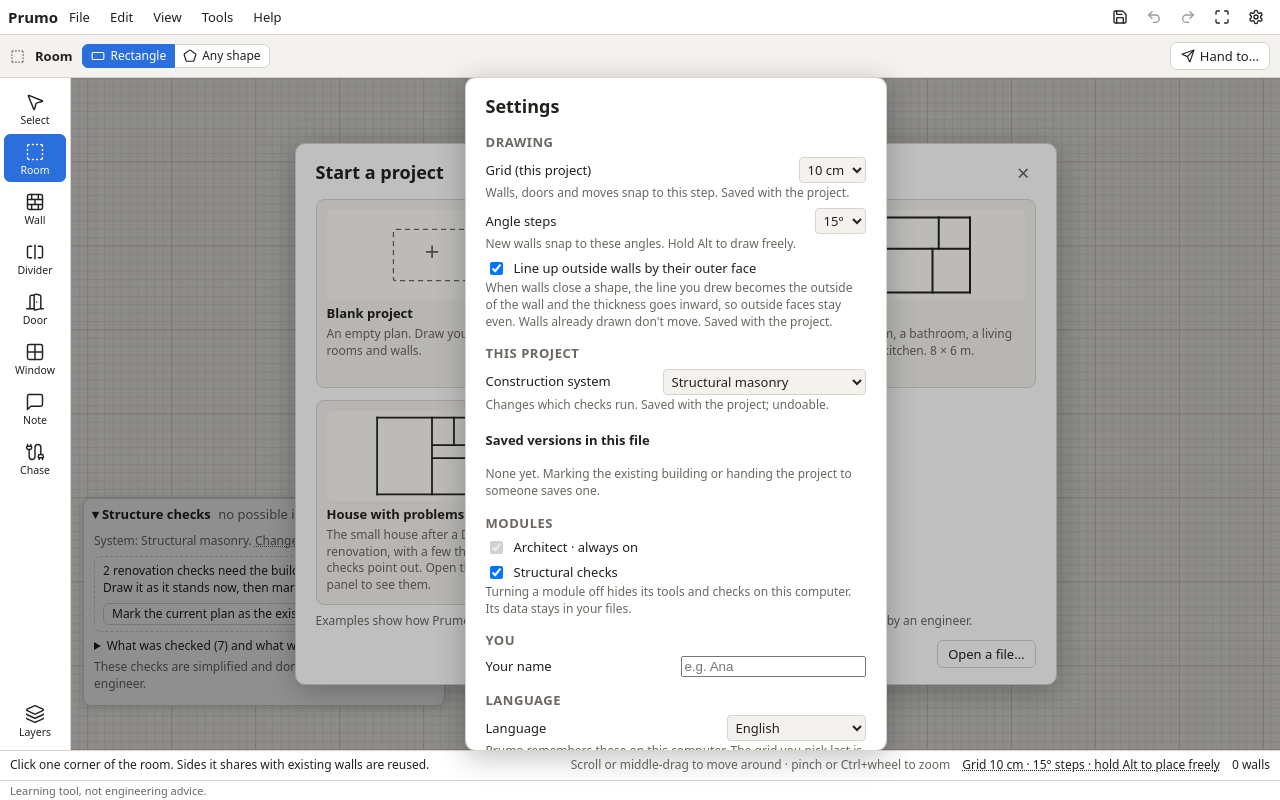
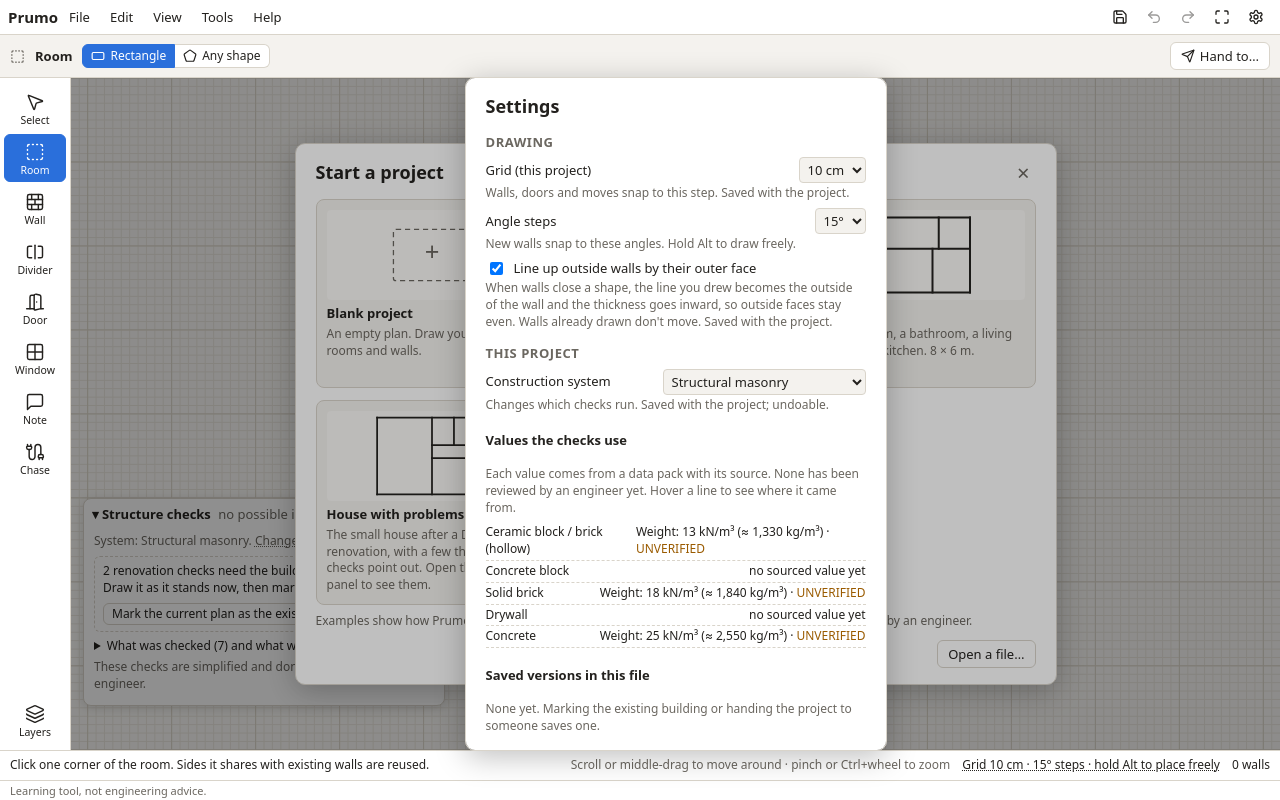
Before and after one commit to prnleg/prumo, a Vue app in the folder apps/desktop/: page / in a window 1280 px wide. Both pictures are taken after a click on the button 1256 px from the left and 17 px from the top of the page. Built offline with nearby package versions, Linux system fonts and the light colour scheme.

Commit message:
Pesos dos materiais no pacote do Brasil

```diff
--- a/apps/desktop/src/App.vue
+++ b/apps/desktop/src/App.vue
@@ -94,6 +94,9 @@ import {
   aboveOf,
   joistDirection,
   setAbove,
+  STRUCTURAL,
+  materialTable,
+  structuralPacks,
   setWallMaterial,
   type WallMaterial,
   type Above,
@@ -145,7 +148,7 @@ import TourBubble, { type TourStep } from "./TourBubble.vue";
 import { EXAMPLES, type Example } from "./examples";
 import { platform } from "./platform";
 import { PREFS_FILE, parsePrefs, serializePrefs, type LoadedPrefs } from "./prefs";
-import { paramText } from "./structural-ui";
+import { paramText, unitWeightText } from "./structural-ui";
 import { CRASH_LOG_FILE, appendEntry, issueUrl, makeEntry, osName, type CrashEntry } from "./crashlog";
 import { AUTOSAVE_MS, type RecoveryEntry } from "./recovery";
 import { Session, type Outcome } from "./session";
@@ -619,6 +622,17 @@ const panelRooms = computed(() =>
     joists: r.joists,
   })),
 );
+// --- data packs (ADR-049): bundled with the Structural module; values shown with their source ---------
+const packs = structuralPacks();
+const packValues = computed(() =>
+  materialTable(packs, project.value).map((r) => {
+    const label = t(`material.${r.material}`);
+    if (!r.unitWeight) return { key: r.material, label, text: null, review: "", from: "" };
+    const w = unitWeightText(r.unitWeight, locale.value, packs.name(STRUCTURAL, r.unitWeight.pack, locale.value));
+    return { key: r.material, label, ...w };
+  }),
+);
+
 // --- floors (ADR-048) ------------------------------------------------------------------------------
 /** Generated names follow the floor's place from the bottom: Ground floor, Floor 1, Floor 2… */
 function floorName(p: Project, id: string): string {
@@ -1716,6 +1730,21 @@ if (demo === "floors" || demo === "add-floor") {
       setTimeout(fitAll, 0);
     });
 }
+if (demo === "materials" || demo === "values") {
+  const ex = EXAMPLES.find((e) => e.id === "house");
+  if (ex)
+    void startExample(ex).then(() => {
+      if (demo === "values") showSettings.value = true;
+      const w = Object.values(history.current.elements).find((e): e is Wall => e.type === "wall");
+      if (w) {
+        setMaterial(w.id, "ceramic-block");
+        setTool("select");
+        selectTool.selection = [w.id];
+      }
+      sync();
+      setTimeout(fitAll, 0);
+    });
+}
 if (demo === "above") {
   const ex = EXAMPLES.find((e) => e.id === "house");
   if (ex)
@@ -2112,6 +2141,7 @@ onBeforeUnmount(() => window.removeEventListener("keydown", onKey));
         <PropertiesPanel
           v-if="tool === 'select'"
           v-model:keep-original="keepOriginal"
+          :packs="structuralOn ? packs : null"
           :project="project"
           :selection="selection"
           :locale="locale"
@@ -2210,6 +2240,7 @@ onBeforeUnmount(() => window.removeEventListener("keydown", onKey));
           :outside-faces="project.settings.outsideFaces === true"
           :system="constructionSystem(project)"
           :structural="structuralOn"
+          :values="packValues"
           :name="myName"
           :versions="snapshots.map((v) => ({ ...v, inUse: v.id === project.settings.baseline }))"
           :versions-size="(void tick, void fileTick, session.snapshotsSize())"
--- a/apps/desktop/src/PropertiesPanel.vue
+++ b/apps/desktop/src/PropertiesPanel.vue
@@ -13,12 +13,15 @@ import {
   type Note,
   type Opening,
   type Project,
+  type PackSet,
   type Wall,
 } from "@prumo/core";
 import { FINISHES, ROOM_PREFIX, ROOM_TYPES, architectData, roomTypeKey } from "@prumo/module-architect";
 import {
   ABOVE,
+  STRUCTURAL,
   WALL_MATERIALS,
+  unitWeight,
   wallMaterial,
   type WallMaterial,
   ROLE_ORIGINS,
@@ -38,7 +41,7 @@ import {
 } from "@prumo/module-structural";
 import { computed, ref } from "vue";
 import { formatArea, formatCm, formatLength, parseNumber, translate, type Locale, type Params } from "./i18n";
-import { paramText } from "./structural-ui";
+import { paramText, unitWeightText } from "./structural-ui";
 
 const props = defineProps<{
   project: Project;
@@ -56,6 +59,8 @@ const props = defineProps<{
   }[];
   /** What each side of the selected wall faces ("Sala", "outside"). */
   wallSides?: { left: string; right: string } | null;
+  /** Installed data packs (ADR-049): material values shown with their source. */
+  packs?: PackSet | null;
   /** The project's construction system when the Structural module is on; null = module off. */
   structural?: ConstructionSystem | null;
 }>();
@@ -86,6 +91,11 @@ const room = computed(() => {
   const id = props.selection.length === 1 ? (props.selection[0] ?? "") : "";
   return id.startsWith(ROOM_PREFIX) ? (props.rooms.find((r) => r.key === id.slice(ROOM_PREFIX.length)) ?? null) : null;
 });
+function weightOf(w: Wall) {
+  const m = wallMaterial(w);
+  const v = m && props.packs ? unitWeight(props.packs, props.project, m) : null;
+  return v && props.packs ? unitWeightText(v, props.locale, props.packs.name(STRUCTURAL, v.pack, props.locale)) : null;
+}
 const keepOriginal = defineModel<boolean>("keepOriginal", { default: true });
 const hasWalls = computed(() =>
   props.selection.some((id) => id.startsWith(ROOM_PREFIX) || props.project.elements[id]?.type === "wall"),
@@ -341,6 +351,10 @@ function commitLength(w: Wall, ev: Event) {
             <option v-for="m in WALL_MATERIALS" :key="m" :value="m">{{ t(`material.${m}`) }}</option>
           </select>
         </label>
+        <p v-if="weightOf(wall)" class="ro" :title="weightOf(wall)?.from">
+          {{ weightOf(wall)?.text }} · <span class="unverified">{{ weightOf(wall)?.review }}</span>
+        </p>
+        <p v-else-if="wallMaterial(wall)" class="ro">{{ t("material.noValue") }}</p>
         <p v-if="wallMaterial(wall) === 'drywall'" class="ro">{{ t("material.drywall.note") }}</p>
         <label class="stack" :title="t('role.tip')">
           {{ t("props.role") }}
@@ -671,4 +685,7 @@ input.text {
   color: var(--warn);
   margin: 6px 0 0;
 }
+.unverified {
+  color: var(--warn);
+}
 </style>
--- a/apps/desktop/src/SettingsPanel.vue
+++ b/apps/desktop/src/SettingsPanel.vue
@@ -19,6 +19,8 @@ const props = defineProps<{
   name: string | null;
   /** Saved versions in this file (Q-124), oldest first; `inUse` = the existing building (can't delete). */
   versions: readonly { id: string; name: string; createdAt: string; author: string | null; inUse: boolean }[];
+  /** Values the checks use (ADR-049), shown when Structural is on: label, value text, review, source. */
+  values?: readonly { key: string; label: string; text: string | null; review: string; from: string }[];
   /** Rough size of the saved versions, bytes. */
   versionsSize: number;
 }>();
@@ -88,6 +90,19 @@ const when = (iso: string) => new Date(iso).toLocaleString(props.locale, { dateS
         </select>
       </label>
       <p class="tip">{{ t("settings.system.tip") }}</p>
+      <template v-if="structural && values?.length">
+        <h4>{{ t("values.title") }}</h4>
+        <p class="tip">{{ t("values.tip") }}</p>
+        <ul class="values">
+          <li v-for="v in values" :key="v.key" :title="v.from">
+            <span>{{ v.label }}</span>
+            <span v-if="v.text"
+              >{{ v.text }} · <em class="unverified">{{ v.review }}</em></span
+            >
+            <span v-else class="muted">{{ t("material.noValue.short") }}</span>
+          </li>
+        </ul>
+      </template>
       <h4>{{ t("versions.title") }}</h4>
       <p v-if="!versions.length" class="tip">{{ t("versions.none") }}</p>
       <ul v-else class="versions">
@@ -256,4 +271,21 @@ footer button {
   color: #fff;
   cursor: pointer;
 }
+.values {
+  list-style: none;
+  margin: 0 0 8px;
+  padding: 0;
+  font-size: 12px;
+}
+.values li {
+  display: flex;
+  justify-content: space-between;
+  gap: 8px;
+  padding: 2px 0;
+  border-bottom: 1px dashed var(--line);
+}
+.unverified {
+  color: var(--warn);
+  font-style: normal;
+}
 </style>
--- a/apps/desktop/src/i18n/messages.ts
+++ b/apps/desktop/src/i18n/messages.ts
@@ -511,6 +511,16 @@ export const en = {
   "openingKind.void": "Opening",
   "props.width": "Width",
   "props.sill": "Height from floor",
+  "material.weight": "Weight: {kn} kN/m³ (≈ {kg} kg/m³)",
+  "material.noValue": "No sourced weight for this material yet.",
+  "material.noValue.short": "no sourced value yet",
+  "pack.from": "From the {pack} pack · {source}",
+  "value.review.unverified": "UNVERIFIED",
+  "value.review.verified-unsigned": "reviewed (unsigned)",
+  "value.review.verified": "reviewed and signed",
+  "values.title": "Values the checks use",
+  "values.tip":
+    "Each value comes from a data pack with its source. None has been reviewed by an engineer yet. Hover a line to see where it came from.",
   "props.material": "Built with",
   "material.unknown": "Don't know",
   "material.ceramic-block": "Ceramic block / brick (hollow)",
@@ -1138,6 +1148,16 @@ export const ptBR: Record<MessageKey, string> = {
   "openingKind.void": "Vão",
   "props.width": "Largura",
   "props.sill": "Altura do chão",
+  "material.weight": "Peso: {kn} kN/m³ (≈ {kg} kg/m³)",
+  "material.noValue": "Ainda não há peso com fonte para este material.",
+  "material.noValue.short": "ainda sem valor com fonte",
+  "pack.from": "Do pacote {pack} · {source}",
+  "value.review.unverified": "NÃO VERIFICADO",
+  "value.review.verified-unsigned": "revisado (sem assinatura)",
+  "value.review.verified": "revisado e assinado",
+  "values.title": "Valores usados pelas verificações",
+  "values.tip":
+    "Cada valor vem de um pacote de dados, com sua fonte. Nenhum foi revisado por engenheiro ainda. Passe o mouse numa linha para ver de onde veio.",
   "props.material": "Feita de",
   "material.unknown": "Não sei",
   "material.ceramic-block": "Bloco / tijolo cerâmico (furado)",
--- a/apps/desktop/src/structural-ui.ts
+++ b/apps/desktop/src/structural-ui.ts
@@ -1,7 +1,8 @@
 // Turn structural findings into words (ADR-021: params are typed and formatted at display time) and
 // group them one card per rule (Q-135). Framework-free, unit-tested.
 import { wallLength, type Project } from "@prumo/core";
-import { isChase, type AssumptionUse, type Finding, type Param, type RuleDef } from "@prumo/module-structural";
+import { isChase, kgPerM3, type AssumptionUse, type Finding, type Param, type RuleDef } from "@prumo/module-structural";
+import type { ResolvedValue } from "@prumo/core";
 import { formatLength, translate, type Locale } from "./i18n";
 
 export function paramText(p: Param, project: Project, locale: Locale): string {
@@ -68,3 +69,17 @@ export function cards(
     .filter((c) => c.findings.length)
     .sort((a, b) => SEV[a.severity] - SEV[b.severity] || (a.rule.id < b.rule.id ? -1 : 1));
 }
+
+/**
+ * A pack value for people (ADR-049): "13 kN/m³ (≈ 1,330 kg/m³)" + its review level and where it came from.
+ * kg rounded to 10: the value itself is a rounded table figure, more digits would be false precision.
+ */
+export function unitWeightText(v: ResolvedValue, locale: Locale, packName: string) {
+  const n = (x: number, d = 0) => new Intl.NumberFormat(locale, { maximumFractionDigits: d }).format(x);
+  const value = Number(v.value);
+  return {
+    text: translate(locale, "material.weight", { kn: n(value, 1), kg: n(Math.round(kgPerM3(value) / 10) * 10) }),
+    review: translate(locale, `value.review.${v.review.toLowerCase()}`),
+    from: translate(locale, "pack.from", { pack: packName, source: v.source }),
+  };
+}
--- a/packages/module-structural/packs/br.json
+++ b/packages/module-structural/packs/br.json
@@ -4,7 +4,32 @@
   "id": "br",
   "parent": null,
   "module": "org.prumo.structural",
-  "version": "2026.11.0",
+  "version": "2026.11.1",
   "name": { "en": "Brazil", "pt-BR": "Brasil" },
-  "values": {}
+  "values": {
+    "material.ceramic-block.unitWeight": {
+      "value": 13,
+      "unit": "kN/m3",
+      "source": "NBR 6120:1980, Tabela 1 (tijolos furados)",
+      "confidence": "medium",
+      "review": "UNVERIFIED",
+      "note": "Apparent unit weight of hollow ceramic masonry. The 2019 edition of NBR 6120 lists walls by weight per m² instead; which to use goes to the engineer (E-42)."
+    },
+    "material.solid-brick.unitWeight": {
+      "value": 18,
+      "unit": "kN/m3",
+      "source": "NBR 6120:1980, Tabela 1 (tijolos maciços)",
+      "confidence": "medium",
+      "review": "UNVERIFIED",
+      "note": "1980 edition value; to confirm against NBR 6120:2019 (E-42)."
+    },
+    "material.concrete.unitWeight": {
+      "value": 25,
+      "unit": "kN/m3",
+      "source": "NBR 6118:2014, 8.2.2 (concreto armado)",
+      "confidence": "high",
+      "review": "UNVERIFIED",
+      "note": "Reinforced concrete (walls, slabs). Plain concrete is lighter."
+    }
+  }
 }
--- a/packages/module-structural/src/index.ts
+++ b/packages/module-structural/src/index.ts
@@ -6,3 +6,4 @@ export * from "./rules";
 export * from "./engine";
 export * from "./chase-tool";
 export * from "./packs";
+export * from "./materials";
--- /dev/null
+++ b/packages/module-structural/src/materials.ts
@@ -0,0 +1,25 @@
+// Material values (Phase 3 step 2): read from the data packs (ADR-049), never from code. Today only the
+// unit weight (for self-weight, step 4). A material without a value in the packs says so — no guess.
+import type { PackSet, Project, ResolvedValue } from "@prumo/core";
+import { WALL_MATERIALS, type WallMaterial } from "./data";
+import { STRUCTURAL } from "./manifest";
+import { packRegion } from "./packs";
+
+export const unitWeightKey = (m: WallMaterial) => `material.${m}.unitWeight`;
+
+/** Unit weight of `m` (kN/m³) for this project's region, with where it came from; null = no value yet. */
+export function unitWeight(packs: PackSet, p: Project, m: WallMaterial): ResolvedValue | null {
+  const v = packs.get(STRUCTURAL, packRegion(p), unitWeightKey(m));
+  return v && typeof v.value === "number" && v.unit === "kN/m3" ? v : null;
+}
+
+/** Every wall material with its unit weight (or null), in the usual order. */
+export function materialTable(
+  packs: PackSet,
+  p: Project,
+): { material: WallMaterial; unitWeight: ResolvedValue | null }[] {
+  return WALL_MATERIALS.map((material) => ({ material, unitWeight: unitWeight(packs, p, material) }));
+}
+
+/** kN/m³ → kg/m³ (standard gravity 9.80665 m/s², a definition, not a structural value). */
+export const kgPerM3 = (kNPerM3: number) => (kNPerM3 * 1000) / 9.80665;
```
Also changed, not shown: 7 other files (tests, documents, lock files or other folders).
